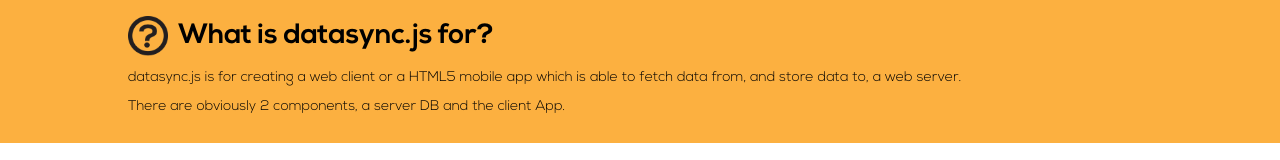
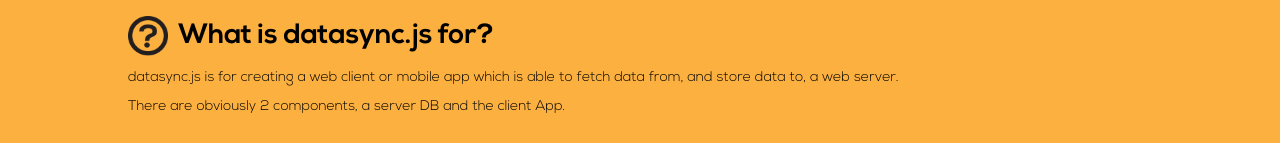
Before and after one commit to krisrandall/krisrandall.github.io, a plain HTML site: page index.html in a window 1280 px wide. Shown: the part 329-489 px from the top of the page. Drawn offline with Linux system fonts and the light colour scheme.

Commit message:
undo last change

```diff
--- a/index.html
+++ b/index.html
@@ -40,7 +40,7 @@
 		<div class="mid">
 			<h2 class="q">What is datasync.js for?</h2>
 			<p>
-				datasync.js is for creating a web client or a HTML5 mobile app which is able to
+				datasync.js is for creating a web client or mobile app which is able to
 				fetch data from, and store data to, a web server.
 			</p>
 			<p>
```
